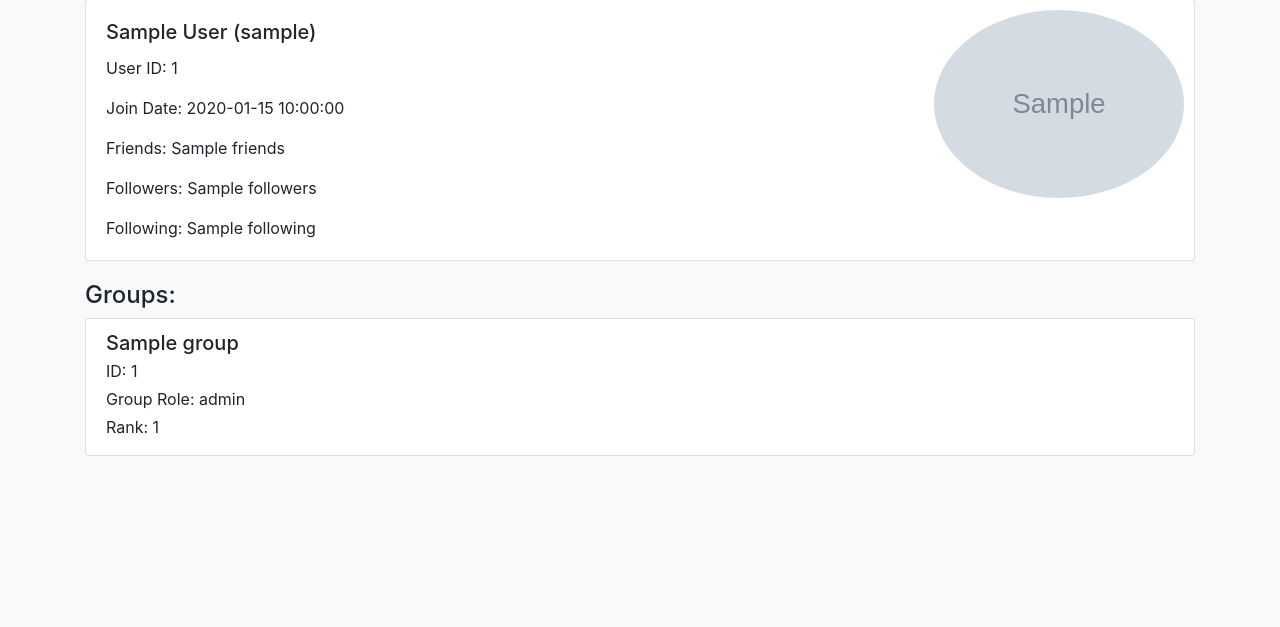
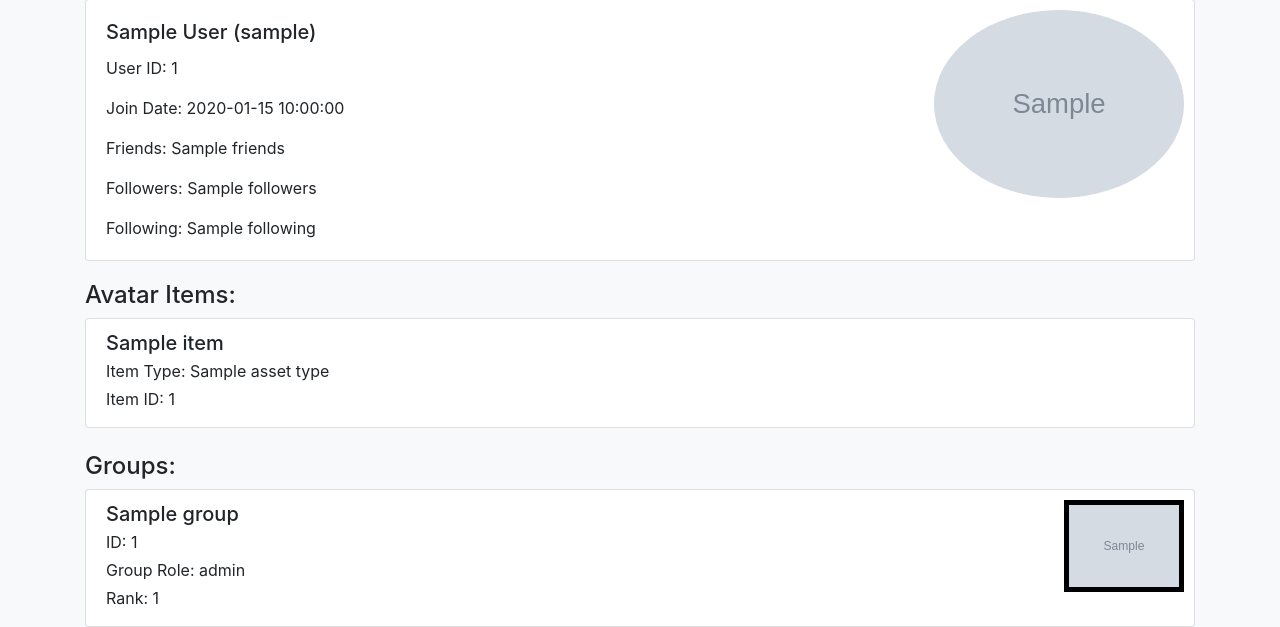
Before and after one commit to jakreepong/Python, a Flask app: template templates/index.html in a window 1280 px wide. Shown: the part 225-852 px from the top of the page. Before the commit the page ends 681 px from the top, so only its background shows below. Run offline with Flask 3, Linux system fonts and the light colour scheme; the template is opened without the code that fills it: most values are stand-ins (such as "Sample title", 1, 10 or a date in 2020); grey boxes marked "Sample" are stand-in pictures; some libraries are stand-ins or nearby versions.

Commit message:
modified:   app.py 	modified:   static/style.css 	modified:   templates/index.html

```diff
--- a/app.py
+++ b/app.py
@@ -2,6 +2,14 @@ from flask import Flask, render_template, request
 import requests
 
 app = Flask(__name__)
+
+def get_group_thumbnail(group_id):
+    url = f'https://thumbnails.roblox.com/v1/groups/icons?groupIds={group_id}&size=150x150&format=Png'
+    response = requests.get(url)
+    data = response.json()
+    if 'data' in data and len(data['data']) > 0:
+        return data['data'][0]['imageUrl']
+    return None
 
 @app.route('/', methods=['GET', 'POST'])
 def index():
@@ -43,20 +51,24 @@ def index():
             avatar_data = avatar_response.json()
             full_body_thumbnail = avatar_data['data'][0]['imageUrl']
 
-            # Step 7: Get user groups
+            # Step 7: Get avatar items (assets)
+            avatar_items_response = requests.get(f'https://avatar.roblox.com/v1/users/{user_id}/avatar')
+            avatar_items = avatar_items_response.json()
+
+            # Get user groups
             groups_response = requests.get(f'https://groups.roblox.com/v1/users/{user_id}/groups/roles')
             groups_data = groups_response.json()
 
-            # Process group data
             groups = []
             if 'data' in groups_data:
                 for group in groups_data['data']:
-
+                    group_thumbnail = get_group_thumbnail(group['group']['id'])
                     groups.append({
                         'name': group['group']['name'],
                         'id': group['group']['id'],
                         'role': group['role']['name'],
-                        'rank': group['role']['rank']
+                        'rank': group['role']['rank'],
+                        'thumbnail': group_thumbnail
                     })
 
             user_data = {
@@ -69,8 +81,8 @@ def index():
                 'following': following_count,
                 'fullBodyAvatarThumbnail': full_body_thumbnail,
                 'groups': groups,
+                'avatarItems': avatar_items['assets'],
             }
-            pass
         else:
             error_message = "User not found or no data returned."
 
--- a/static/style.css
+++ b/static/style.css
@@ -1,6 +1,7 @@
 body {
     background-color: #f8f9fa;
 }
+
 .navbar {
     margin-bottom: 20px;
 }
@@ -16,7 +17,18 @@ body {
     right: 10px;
 }
 
-.img-fluid {
+.group-container {
+    position: absolute;
+    top: 10px;
+    right: 10px;
+}
+
+.img-avatar {
     max-width: 250px;
     border-radius: 50%;
 }
+
+.img-group {
+    max-width: 120px;
+    border: 5px solid black;
+}
--- a/templates/index.html
+++ b/templates/index.html
@@ -42,10 +42,21 @@
                     <p class="card-text">Following: {{ user_data.following }}</p>
                 </div>
                 <div class="avatar-container">
-                    <img src="{{ user_data.fullBodyAvatarThumbnail }}" alt="Avatar" class="img-fluid">
+                    <img src="{{ user_data.fullBodyAvatarThumbnail }}" alt="Avatar" class="img-avatar">
                 </div>
             </div>
 
+            <h4>Avatar Items:</h4>
+            <div class="list-group">
+                {% for item in user_data.avatarItems %}
+                    <div class="list-group-item">
+                        <h5 class="mb-1">{{ item.name }}</h5>
+                        <p class="mb-1">Item Type: {{ item.assetType.name }}</p>
+                        <p class="mb-1">Item ID: {{ item.id }}</p>
+                    </div>
+                {% endfor %}
+            </div>
+            <br>
             <h4>Groups:</h4>
             <div class="list-group">
                 {% for group in user_data.groups %}
@@ -54,6 +65,9 @@
                         <p class="mb-1">ID: {{ group.id }}</p>
                         <p class="mb-1">Group Role: {{ group.role }}</p>
                         <p class="mb-1">Rank: {{ group.rank }}</p>
+                        <div class="group-container">
+                            <img src="{{ group.thumbnail }}" alt="Group" class="img-group">
+                        </div>
                     </div>
                 {% endfor %}
             </div>
```
